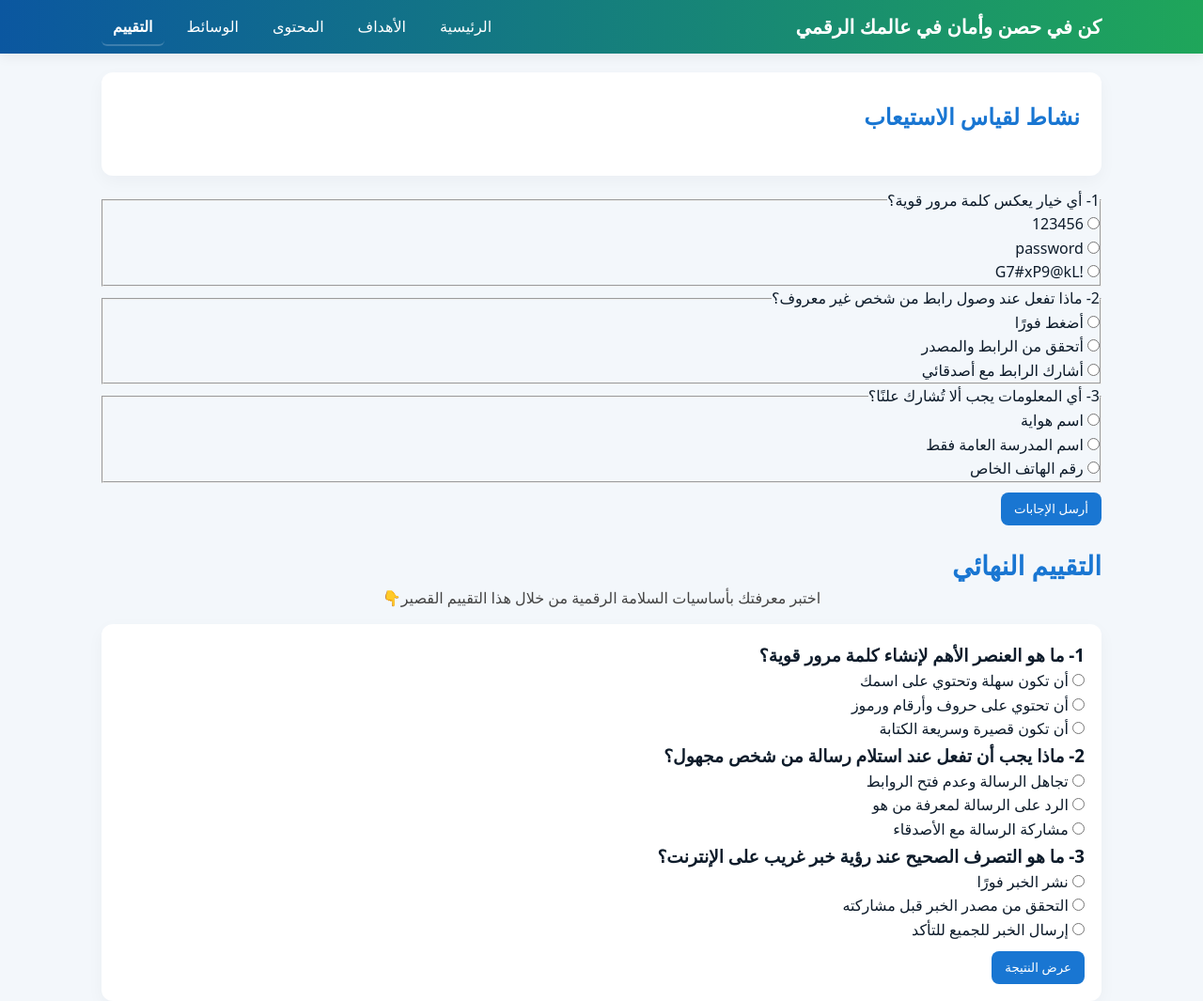
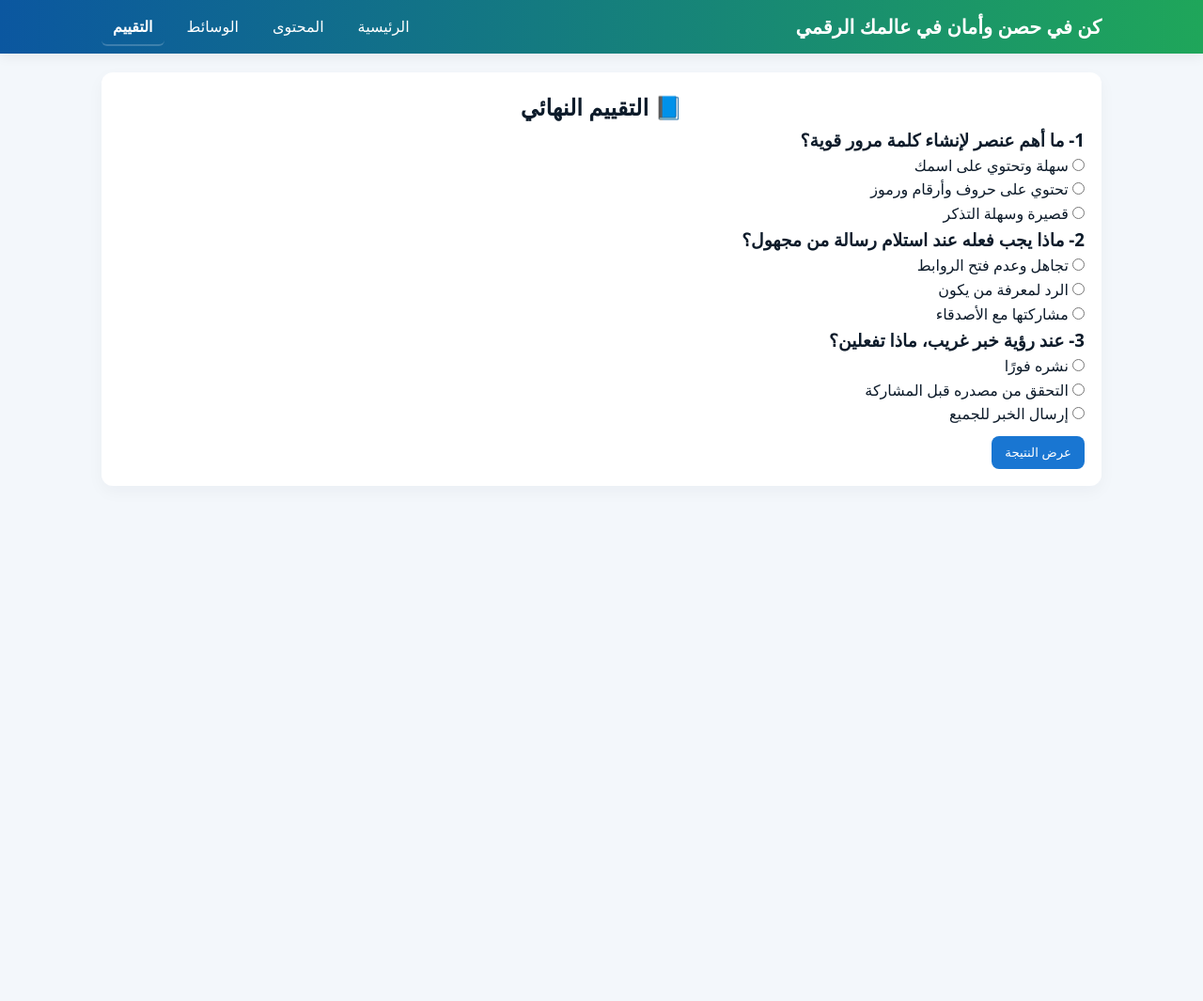
Before and after one commit to Reemalsulami/Reem-Alsulami, a plain HTML site: page activities.html in a window 1280 px wide. Shown: the whole page at 94% size. After the commit the page ends 800 px from the top, so only its background shows below. Drawn offline with Linux system fonts and the light colour scheme.

Commit message:
Add files via upload

```diff
--- a/activities.html
+++ b/activities.html
@@ -2,19 +2,25 @@
 <html lang="ar" dir="rtl">
 <head>
   <meta charset="UTF-8">
-  <title>الأنشطة والاختبارات — السلامة الرقمية</title>
+  <title>التقييم — السلامة الرقمية</title>
   <meta name="viewport" content="width=device-width,initial-scale=1">
   <link rel="stylesheet" href="styles.css">
 </head>
+
 <body>
 
+  <!-- شريط التنقل -->
   <nav class="top-nav">
     <div class="nav-container">
-      <div class="brand"><h1 class="site-title"><span class="title-blue">كن في </span> <span class="title-green">حصن وأمان في عالمك الرقمي</span></h1></div>
-      <button id="menuBtn4" class="menu-btn" aria-label="قائمة">☰</button>
-      <ul id="siteNav4" class="nav-links">
+      <div class="brand">
+        <h1 class="site-title">
+          <span class="title-blue">كن في</span>
+          <span class="title-green">حصن وأمان في عالمك الرقمي</span>
+        </h1>
+      </div>
+
+      <ul class="nav-links">
         <li><a href="index.html">الرئيسية</a></li>
-        <li><a href="objectives.html" >الأهداف</a></li>
         <li><a href="content.html">المحتوى</a></li>
         <li><a href="media.html">الوسائط</a></li>
         <li><a href="activities.html" class="active">التقييم</a></li>
@@ -22,86 +28,39 @@
     </div>
   </nav>
 
+  <main class="container">
 
 
-  <main class="container">
-    <section class="activity-section card">
-      <h1 class="activity-title">  نشاط لقياس الاستيعاب</h1>
-       <p style="text-align:center; margin-bottom:15px; color:#444;"></p>
-       </section>
+    <!-- التقييم النهائي -->
+    <section class="card">
+      <h2 style="text-align:center;">📘 التقييم النهائي</h2>
 
       <form id="quizForm">
-        <fieldset>
-          <legend>1- أي خيار يعكس كلمة مرور قوية؟</legend>
-          <label><input type="radio" name="q1" value="a"> 123456</label><br>
-          <label><input type="radio" name="q1" value="b"> password</label><br>
-          <label><input type="radio" name="q1" value="c"> !G7#xP9@kL</label>
-        </fieldset>
+        <div class="q-box">
+          <h3>1- ما أهم عنصر لإنشاء كلمة مرور قوية؟</h3>
+          <label><input type="radio" name="q1" value="0"> سهلة وتحتوي على اسمك</label><br>
+          <label><input type="radio" name="q1" value="1"> تحتوي على حروف وأرقام ورموز</label><br>
+          <label><input type="radio" name="q1" value="0"> قصيرة وسهلة التذكر</label>
+        </div>
 
-        <fieldset>
-          <legend>2- ماذا تفعل عند وصول رابط من شخص غير معروف؟</legend>
-          <label><input type="radio" name="q2" value="a"> أضغط فورًا</label><br>
-          <label><input type="radio" name="q2" value="b"> أتحقق من الرابط والمصدر</label><br>
-          <label><input type="radio" name="q2" value="c"> أشارك الرابط مع أصدقائي</label>
-        </fieldset>
+        <div class="q-box">
+          <h3>2- ماذا يجب فعله عند استلام رسالة من مجهول؟</h3>
+          <label><input type="radio" name="q2" value="1"> تجاهل وعدم فتح الروابط</label><br>
+          <label><input type="radio" name="q2" value="0"> الرد لمعرفة من يكون</label><br>
+          <label><input type="radio" name="q2" value="0"> مشاركتها مع الأصدقاء</label>
+        </div>
 
-        <fieldset>
-          <legend>3- أي المعلومات يجب ألا تُشارك علنًا؟</legend>
-          <label><input type="radio" name="q3" value="a"> اسم هواية</label><br>
-          <label><input type="radio" name="q3" value="b"> اسم المدرسة العامة فقط</label><br>
-          <label><input type="radio" name="q3" value="c"> رقم الهاتف الخاص</label>
-        </fieldset>
+        <div class="q-box">
+          <h3>3- عند رؤية خبر غريب، ماذا تفعلين؟</h3>
+          <label><input type="radio" name="q3" value="0"> نشره فورًا</label><br>
+          <label><input type="radio" name="q3" value="1"> التحقق من مصدره قبل المشاركة</label><br>
+          <label><input type="radio" name="q3" value="0"> إرسال الخبر للجميع</label>
+        </div>
 
-        <button type="button" id="submitQuiz" class="btn">أرسل الإجابات</button>
       </form>
 
-      <div id="quizResult" class="quiz-result" aria-live="polite" hidden>
-        <p id="scoreText"></p>
-        <button id="showAnswers" class="btn secondary">عرض الإجابات الصحيحة</button>
-      </div>
-    </section>
-  </main>
+     <button type="button" class="btn" onclick="calculateScore()">عرض النتيجة</button>
 
-  <script src="script.js"></script>
-</body>
-</html>
-
-<section class="quiz-section container">
-    <h2 class="main-title">التقييم النهائي</h2>
-    <p style="text-align:center; margin-bottom:15px; color:#444;">
-        اختبر معرفتك بأساسيات السلامة الرقمية من خلال هذا التقييم القصير👇
-    </p>
-
-    <form id="quizForm" class="card">
-
-
-        <div class="q-box">
-            <h3>1- ما هو العنصر الأهم لإنشاء كلمة مرور قوية؟</h3>
-            <label><input type="radio" name="q1" value="0"> أن تكون سهلة وتحتوي على اسمك</label><br>
-            <label><input type="radio" name="q1" value="1"> أن تحتوي على حروف وأرقام ورموز</label><br>
-            <label><input type="radio" name="q1" value="0"> أن تكون قصيرة وسريعة الكتابة</label>
-        </div>
-
-
-        <div class="q-box">
-            <h3>2- ماذا يجب أن تفعل عند استلام رسالة من شخص مجهول؟</h3>
-            <label><input type="radio" name="q2" value="1"> تجاهل الرسالة وعدم فتح الروابط</label><br>
-            <label><input type="radio" name="q2" value="0"> الرد على الرسالة لمعرفة من هو</label><br>
-            <label><input type="radio" name="q2" value="0"> مشاركة الرسالة مع الأصدقاء</label>
-        </div>
-
-
-        <div class="q-box">
-            <h3>3- ما هو التصرف الصحيح عند رؤية خبر غريب على الإنترنت؟</h3>
-            <label><input type="radio" name="q3" value="0"> نشر الخبر فورًا</label><br>
-            <label><input type="radio" name="q3" value="1"> التحقق من مصدر الخبر قبل مشاركته</label><br>
-            <label><input type="radio" name="q3" value="0"> إرسال الخبر للجميع للتأكد</label>
-        </div>
-
-        <!-- زر النتيجة -->
-        <button type="button" class="btn" onclick="calculateScore()">عرض النتيجة</button>
-
-        <!-- مكان ظهور النتيجة -->
         <div id="result" class="quiz-result" style="display:none;"></div>
 
     </form>
@@ -111,13 +70,11 @@
 function calculateScore() {
     let score = 0;
 
-    // تجميع النقاط
     for (let i = 1; i <= 3; i++) {
         let answer = document.querySelector(`input[name="q${i}"]:checked`);
         if (answer) score += parseInt(answer.value);
     }
 
-    // عرض النتيجة
     let resultBox = document.getElementById("result");
     resultBox.style.display = "block";
 
@@ -126,7 +83,7 @@ function calculateScore() {
     } else if (score === 2) {
         resultBox.innerHTML = "👍 جيد! حصلتِ على 2/3 — تحتاج إلى مزيد من التركيز.";
     } else {
-        resultBox.innerHTML = "⚠️ تحتاج إلى مراجعة المحتوى — حصلتِ على " + score + "0/3";
+        resultBox.innerHTML = "⚠️ تحتاج إلى مراجعة المحتوى — حصلتِ على " + score + "/3";
     }
 }
 </script>
@@ -134,3 +91,15 @@ function calculateScore() {
   <script src="script.js"></script>
 </body>
 </html>
+
+      <div id="quizResult" class="quiz-result" hidden>
+        <p id="scoreText"></p>
+      </div>
+
+    </section>
+
+  </main>
+
+  <script src="script.js"></script>
+</body>
+</html>
```
